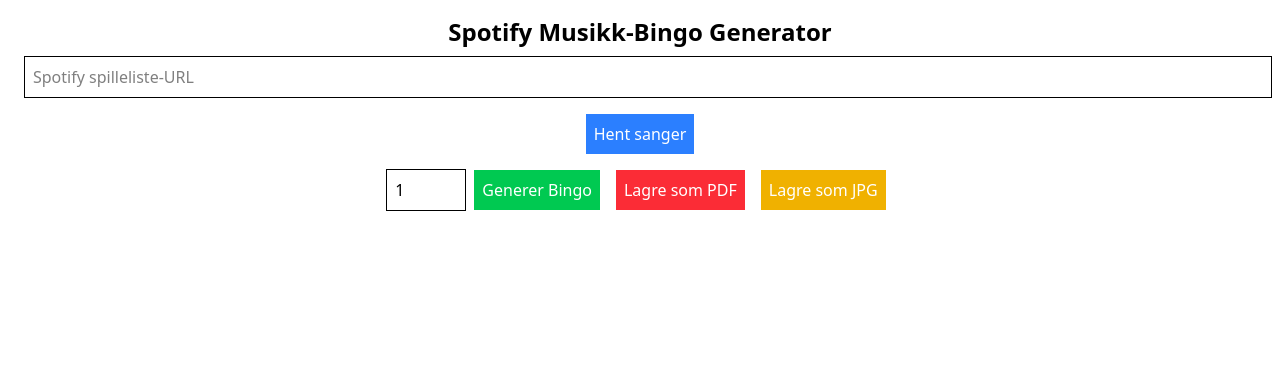
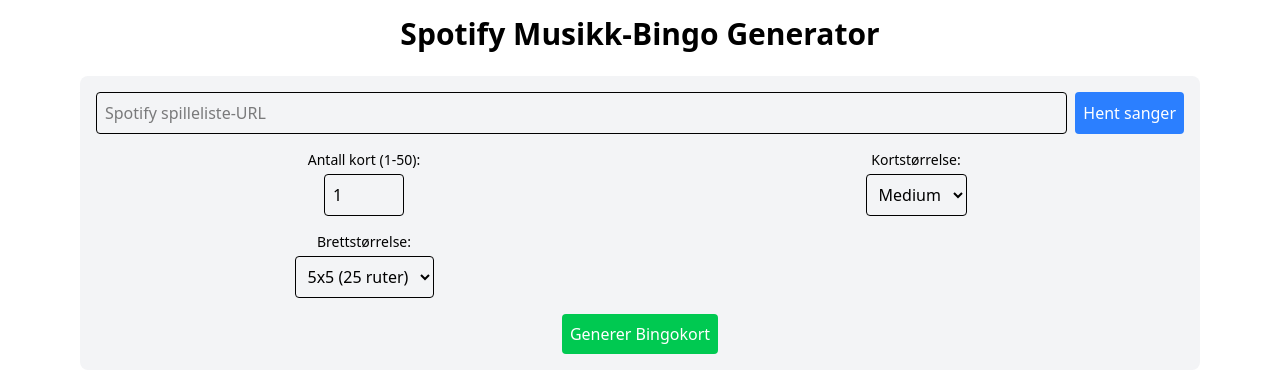
Before and after one commit to caagedal/musikkbingo, a React (Vite) app: page / in a window 1280 px wide. Shown: the top 392 px of the page. Built offline with nearby package versions, Linux system fonts and the light colour scheme.

Commit message:
Forbedret utgave håper jeg

```diff
--- a/src/components/BingoGenerator.jsx
+++ b/src/components/BingoGenerator.jsx
@@ -7,6 +7,11 @@
   const [numCards, setNumCards] = useState(1);
   const [bingoCards, setBingoCards] = useState([]);
   const [playlistUrl, setPlaylistUrl] = useState("");
+  const [loading, setLoading] = useState(false);
+  const [selectedCells, setSelectedCells] = useState({});
+  // Valg for brettstørrelse
+  const [gridSize, setGridSize] = useState("5x5");
+  const [cardSize, setCardSize] = useState("medium"); // small, medium, large
 
   const getSpotifyAccessToken = async () => {
     const clientId = import.meta.env.VITE_SPOTIFY_CLIENT_ID;
@@ -28,141 +33,379 @@
   };
 
   const fetchSpotifySongs = async () => {
+    if (!playlistUrl) {
+      alert("Skriv inn en Spotify spilleliste-URL");
+      return;
+    }
+
+    setLoading(true);
     const accessToken = await getSpotifyAccessToken();
     const playlistID = playlistUrl.split("/playlist/")[1]?.split("?")[0];
 
     if (!playlistID) {
       alert("Ugyldig Spotify spilleliste-URL");
+      setLoading(false);
       return;
     }
 
     try {
-      const response = await fetch(
-        `https://api.spotify.com/v1/playlists/${playlistID}/tracks`,
-        { headers: { Authorization: `Bearer ${accessToken}` } }
-      );
+      let allTracks = [];
+      let nextUrl = `https://api.spotify.com/v1/playlists/${playlistID}/tracks?limit=100`;
+
+      // Hent alle sanger fra spillelisten (håndterer spillelister med mer enn 100 sanger)
+      while (nextUrl) {
+        const response = await fetch(nextUrl, {
+          headers: { Authorization: `Bearer ${accessToken}` }
+        });
         const data = await response.json();
-      setSongs(data.items.map((item) => item.track.name));
+
+        if (data.items) {
+          allTracks = [...allTracks, ...data.items];
+        }
+
+        nextUrl = data.next;
+      }
+
+      // Filtrer ut null-spor og hent artist + navn
+      const trackList = allTracks
+        .filter(item => item.track)
+        .map(item => {
+          const artistName = item.track.artists && item.track.artists.length > 0
+            ? item.track.artists[0].name
+            : "";
+          return `${artistName} - ${item.track.name}`;
+        });
+
+      setSongs(trackList);
     } catch (error) {
       console.error("Feil ved henting av spilleliste:", error);
+      alert("Det oppstod en feil ved henting av spillelisten. Sjekk at URL er korrekt.");
+    } finally {
+      setLoading(false);
     }
   };
 
   const shuffleArray = (array) => {
-    for (let i = array.length - 1; i > 0; i--) {
+    const newArray = [...array];
+    for (let i = newArray.length - 1; i > 0; i--) {
       const j = Math.floor(Math.random() * (i + 1));
-      [array[i], array[j]] = [array[j], array[i]];
+      [newArray[i], newArray[j]] = [newArray[j], newArray[i]];
     }
+    return newArray;
+  };
+
+  // Hjelpefunksjon for å få dimensjoner fra gridSize-verdi
+  const getGridDimensions = (size) => {
+    const [rows, cols] = size.split('x').map(num => parseInt(num, 10));
+    return { rows, cols };
   };
 
   const generateBingoCards = () => {
-    if (songs.length < 25) {
-      alert("Du må ha minst 25 sanger!");
-      return;
-    }
-    let newCards = [];
-    for (let i = 0; i < numCards; i++) {
-      let shuffledSongs = [...songs];
-      shuffleArray(shuffledSongs);
-      newCards.push(shuffledSongs.slice(0, 25));
-    }
-    setBingoCards(newCards);
-  };
+    const { rows, cols } = getGridDimensions(gridSize);
+    const requiredSongs = rows * cols;
 
-  async function saveAsPDF() {
-    const bingoCard = document.getElementById("bingoCard");
-    if (!bingoCard) {
-      alert("Fant ikke bingo-brettet!");
+    if (songs.length < requiredSongs) {
+      alert(`Du må ha minst ${requiredSongs} sanger! Du har ${songs.length} sanger.`);
       return;
     }
 
-    const canvas = await html2canvas(bingoCard);
+    // Begrens antall kort til mellom 1 og 50
+    const cardCount = Math.min(Math.max(1, numCards), 50);
+
+    let newCards = [];
+    for (let i = 0; i < cardCount; i++) {
+      let shuffledSongs = shuffleArray(songs);
+      let cardSongs = shuffledSongs.slice(0, requiredSongs);
+
+      newCards.push({
+        songs: cardSongs,
+        dimensions: { rows, cols }
+      });
+    }
+
+    setBingoCards(newCards);
+    setSelectedCells({}); // Nullstill valgte celler
+  };
+
+  const toggleCell = (cardIndex, cellIndex) => {
+    setSelectedCells(prev => {
+      const key = `${cardIndex}-${cellIndex}`;
+      const updatedCells = { ...prev };
+
+      updatedCells[key] = !prev[key];
+
+      return updatedCells;
+    });
+  };
+
+  const saveAllAsPDF = async () => {
+    if (bingoCards.length === 0) {
+      alert("Generer bingokort først!");
+      return;
+    }
+
+    try {
+      setLoading(true);
+      const pdfDoc = await PDFDocument.create();
+
+      // Lagre hvert kort som en side i PDF-en
+      for (let i = 0; i < bingoCards.length; i++) {
+        const cardElement = document.getElementById(`bingoCard-${i}`);
+        if (!cardElement) continue;
+
+        const canvas = await html2canvas(cardElement, {
+          scale: 2, // Høyere kvalitet
+          useCORS: true,
+          logging: false
+        });
+
         const imgData = canvas.toDataURL("image/png");
+        const page = pdfDoc.addPage([600, 700]);
+        const pngImage = await pdfDoc.embedPng(imgData);
 
-    const pdfDoc = await PDFDocument.create();
-    const page = pdfDoc.addPage([600, 800]);
-    const jpgImage = await pdfDoc.embedPng(imgData);
-    page.drawImage(jpgImage, {
-      x: 50,
-      y: 50,
-      width: 500,
-      height: 700,
+        // Beregn riktig størrelse for bildet
+        const { width, height } = pngImage.size();
+        const aspectRatio = width / height;
+
+        const maxWidth = 500;
+        const maxHeight = 600;
+        let drawWidth = maxWidth;
+        let drawHeight = drawWidth / aspectRatio;
+
+        if (drawHeight > maxHeight) {
+          drawHeight = maxHeight;
+          drawWidth = drawHeight * aspectRatio;
+        }
+
+        page.drawImage(pngImage, {
+          x: (page.getWidth() - drawWidth) / 2,
+          y: (page.getHeight() - drawHeight) / 2,
+          width: drawWidth,
+          height: drawHeight,
         });
+      }
 
       const pdfBytes = await pdfDoc.save();
       const blob = new Blob([pdfBytes], { type: "application/pdf" });
       const link = document.createElement("a");
       link.href = URL.createObjectURL(blob);
-    link.download = "bingo.pdf";
+      link.download = "musikkbingo.pdf";
       link.click();
+    } catch (error) {
+      console.error("Feil ved generering av PDF:", error);
+      alert("Det oppstod en feil ved lagring av PDF.");
+    } finally {
+      setLoading(false);
     }
+  };
 
-  async function saveAsJPG() {
-    const bingoCard = document.getElementById("bingoCard");
-    if (!bingoCard) {
+  const saveCardAsJPG = async (cardIndex) => {
+    const cardElement = document.getElementById(`bingoCard-${cardIndex}`);
+    if (!cardElement) {
       alert("Fant ikke bingo-brettet!");
       return;
     }
 
-    const canvas = await html2canvas(bingoCard);
-    const imgData = canvas.toDataURL("image/jpeg");
+    setLoading(true);
+    try {
+      const canvas = await html2canvas(cardElement, {
+        scale: 2, // Høyere kvalitet
+        useCORS: true
+      });
+      const imgData = canvas.toDataURL("image/jpeg", 0.95);
 
       const link = document.createElement("a");
       link.href = imgData;
-    link.download = "bingo.jpg";
+      link.download = `musikkbingo-kort-${cardIndex + 1}.jpg`;
       link.click();
+    } catch (error) {
+      console.error("Feil ved generering av JPG:", error);
+      alert("Det oppstod en feil ved lagring av bildet.");
+    } finally {
+      setLoading(false);
+    }
+  };
+
+  // Generer header basert på antall kolonner
+  const generateHeader = (cols) => {
+    // Standardheader for 5 kolonner (B-I-N-G-O)
+    const defaultHeader = ['B', 'I', 'N', 'G', 'O'];
+
+    // For andre størrelser, bruker vi alfabetet
+    const alphabet = 'ABCDEFGHIJKLMNOPQRSTUVWXYZ';
+
+    let header;
+    if (cols === 5) {
+      header = defaultHeader;
+    } else {
+      header = alphabet.slice(0, cols).split('');
     }
 
+    return header.map((letter, index) => (
+      <div key={`header-${index}`} className="font-bold text-center p-2 border-b-2 border-black">
+        {letter}
+      </div>
+    ));
+  };
+  const getCardSizeClass = () => {
+    switch (cardSize) {
+      case "small": return "w-64 text-xs";
+      case "large": return "w-full max-w-xl text-base";
+      default: return "w-80 text-sm"; // medium
+    }
+  };
+
+  // Bestem antall kort per rad i layouten
+  const getGridClass = () => {
+    switch (cardSize) {
+      case "small": return "grid-cols-2 md:grid-cols-3";
+      case "large": return "grid-cols-1";
+      default: return "grid-cols-1 md:grid-cols-2"; // medium
+    }
+  };
+
   return (
-    <div className="p-4 text-center">
-      <h1 className="text-2xl font-bold">Spotify Musikk-Bingo Generator</h1>
+    <div className="p-4 text-center max-w-6xl mx-auto">
+      <h1 className="text-3xl font-bold mb-6">Spotify Musikk-Bingo Generator</h1>
+
+      <div className="bg-gray-100 p-4 rounded-lg mb-6">
+        <div className="flex flex-col md:flex-row mb-4">
           <input
             type="text"
             placeholder="Spotify spilleliste-URL"
             value={playlistUrl}
             onChange={(e) => setPlaylistUrl(e.target.value)}
-        className="border p-2 m-2 w-full"
+            className="border p-2 flex-grow rounded"
           />
-      <button onClick={fetchSpotifySongs} className="bg-blue-500 text-white p-2 m-2">
-        Hent sanger
+          <button
+            onClick={fetchSpotifySongs}
+            className="bg-blue-500 hover:bg-blue-600 text-white p-2 mt-2 md:mt-0 md:ml-2 rounded"
+            disabled={loading}
+          >
+            {loading ? "Henter..." : "Hent sanger"}
           </button>
-      <br />
+        </div>
+
+        {songs.length > 0 && (
+          <div className="text-sm text-gray-600 mb-2">
+            Hentet {songs.length} sanger fra Spotify
+          </div>
+        )}
+
+        <div className="grid grid-cols-1 md:grid-cols-2 gap-4">
+          <div>
+            <label className="block text-sm font-medium mb-1">Antall kort (1-50):</label>
             <input
               type="number"
               min="1"
-        max="10"
+              max="50"
               value={numCards}
-        onChange={(e) => setNumCards(parseInt(e.target.value, 10))}
-        className="border p-2 w-20"
+              onChange={(e) => setNumCards(Math.min(50, Math.max(1, parseInt(e.target.value) || 1)))}
+              className="border p-2 w-20 rounded"
             />
-      <button onClick={generateBingoCards} className="bg-green-500 text-white p-2 m-2">
-        Generer Bingo
-      </button>
-      <button onClick={saveAsPDF} className="bg-red-500 text-white p-2 m-2">
-        Lagre som PDF
-      </button>
-      <button onClick={saveAsJPG} className="bg-yellow-500 text-white p-2 m-2">
-        Lagre som JPG
+          </div>
+
+          <div>
+            <label className="block text-sm font-medium mb-1">Kortstørrelse:</label>
+            <select
+              value={cardSize}
+              onChange={(e) => setCardSize(e.target.value)}
+              className="border p-2 rounded"
+            >
+              <option value="small">Liten</option>
+              <option value="medium">Medium</option>
+              <option value="large">Stor</option>
+            </select>
+          </div>
+
+          <div>
+            <label className="block text-sm font-medium mb-1">Brettstørrelse:</label>
+            <select
+              value={gridSize}
+              onChange={(e) => setGridSize(e.target.value)}
+              className="border p-2 rounded"
+            >
+              <option value="3x3">3x3 (9 ruter)</option>
+              <option value="3x4">3x4 (12 ruter)</option>
+              <option value="4x4">4x4 (16 ruter)</option>
+              <option value="4x5">4x5 (20 ruter)</option>
+              <option value="5x5">5x5 (25 ruter)</option>
+            </select>
+          </div>
+        </div>
+
+        <div className="mt-4 flex flex-wrap gap-2 justify-center">
+          <button
+            onClick={generateBingoCards}
+            className="bg-green-500 hover:bg-green-600 text-white p-2 rounded"
+            disabled={loading || songs.length < (getGridDimensions(gridSize).rows * getGridDimensions(gridSize).cols)}
+          >
+            Generer Bingokort
           </button>
 
-      <div className="flex flex-wrap justify-center mt-4">
-        {bingoCards.map((card, index) => (
+          {bingoCards.length > 0 && (
+            <button
+              onClick={saveAllAsPDF}
+              className="bg-red-500 hover:bg-red-600 text-white p-2 rounded"
+              disabled={loading}
+            >
+              Lagre alle som PDF
+            </button>
+          )}
+        </div>
+      </div>
+
+      {loading && (
+        <div className="my-4 text-gray-600">
+          Laster... Vennligst vent.
+        </div>
+      )}
+
+      {bingoCards.length > 0 && (
+        <div className={`grid ${getGridClass()} gap-8 mt-6`}>
+          {bingoCards.map((card, cardIndex) => (
+            <div key={cardIndex} className="card-container relative">
+              <h2 className="text-lg font-bold mb-2">Kort #{cardIndex + 1}</h2>
               <div
-            key={index}
-            id="bingoCard"
-            className="grid grid-cols-5 border-2 p-2 m-2 w-64 text-sm bg-white"
+                id={`bingoCard-${cardIndex}`}
+                className={`grid border-2 border-black p-4 ${getCardSizeClass()} mx-auto bg-white rounded shadow-md`}
+                style={{
+                  gridTemplateColumns: `repeat(${card.dimensions.cols}, 1fr)`,
+                  gridTemplateRows: `repeat(${card.dimensions.rows + 1}, auto)` // +1 for header
+                }}
               >
-            {card.map((song, i) => (
+                {/* Header row */}
+                {generateHeader(card.dimensions.cols)}
+
+                {/* Kortets innhold */}
+                {card.songs.map((song, cellIndex) => {
+                  const isSelected = selectedCells[`${cardIndex}-${cellIndex}`];
+
+                  return (
                     <div
-                key={i}
-                className="border p-2 cursor-pointer hover:bg-gray-200"
+                      key={cellIndex}
+                      className={`border p-2 cursor-pointer hover:bg-gray-100 ${
+                        isSelected ? 'bg-green-200' : ''
+                      } flex items-center justify-center text-center min-h-16`}
+                      onClick={() => toggleCell(cardIndex, cellIndex)}
                     >
                       {song}
                     </div>
-            ))}
+                  );
+                })}
+              </div>
+
+              <button
+                onClick={() => saveCardAsJPG(cardIndex)}
+                className="mt-2 bg-yellow-500 hover:bg-yellow-600 text-white p-1 rounded text-sm"
+                disabled={loading}
+              >
+                Lagre som JPG
+              </button>
             </div>
           ))}
         </div>
+      )}
     </div>
   );
 }
```
Lines whose indentation alone changed are shown as unchanged.
